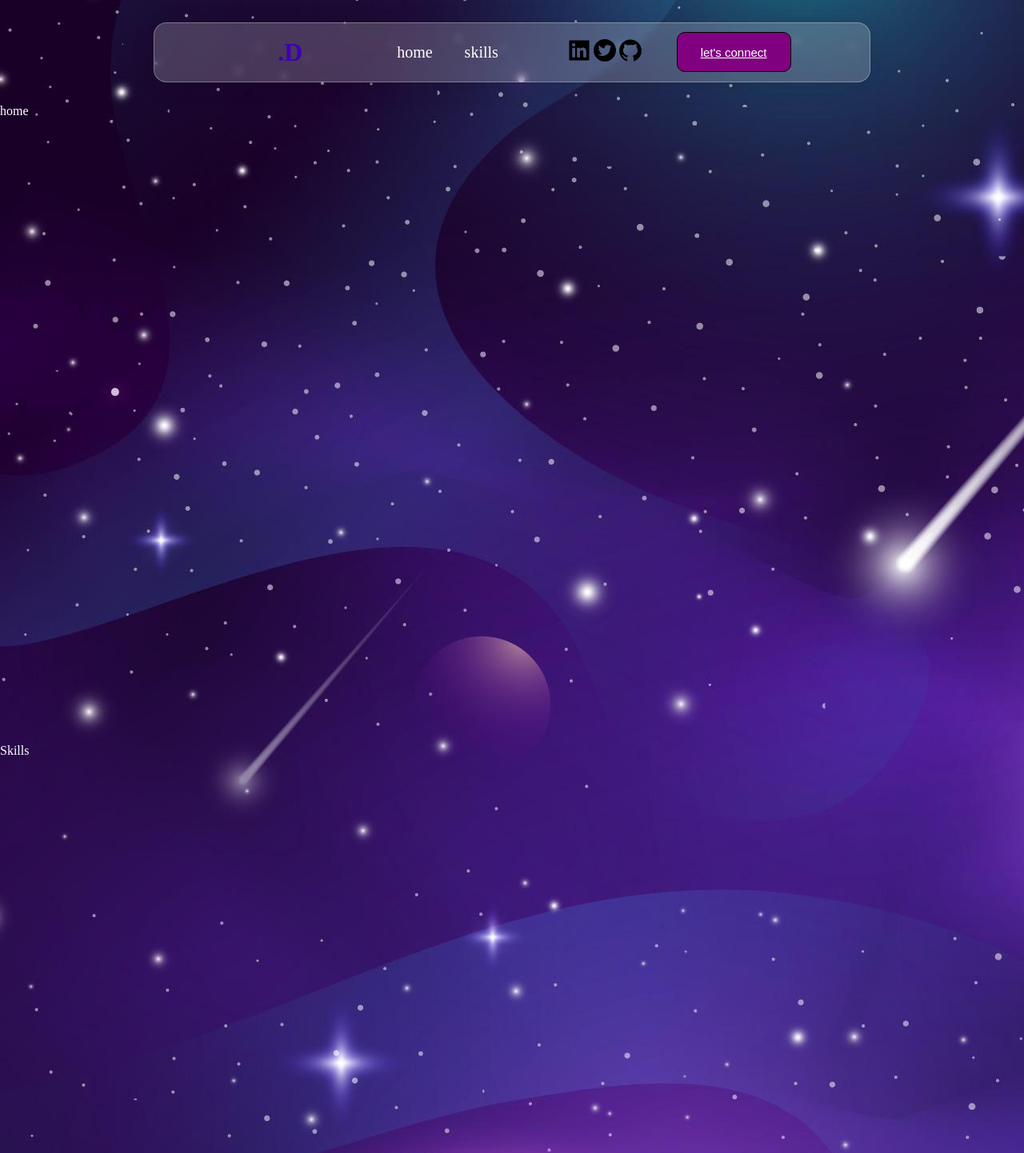
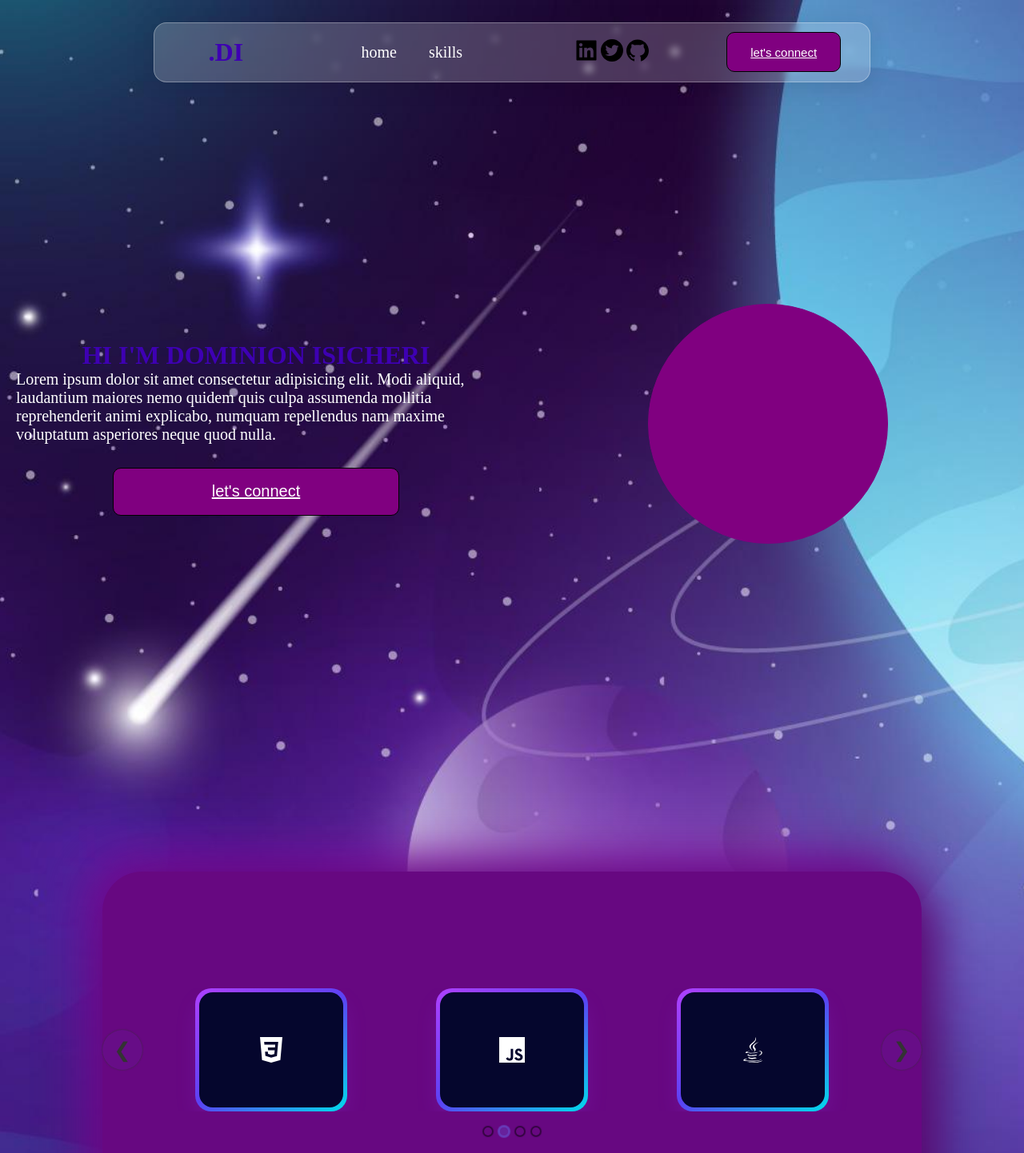
Before and after one commit to isicheri/isicheri.github.io, a React (Create React App) app: page / in a window 1280 px wide. Shown: the top 1442 px of the page at 80% size. Built offline with nearby package versions, Linux system fonts and the light colour scheme.

Commit message:
finished the skills page

```diff
--- a/package.json
+++ b/package.json
@@ -6,6 +6,7 @@
     "cra-template": "1.2.0",
     "react": "^18.2.0",
     "react-dom": "^18.2.0",
+    "react-elastic-carousel": "^0.11.5",
     "react-icons": "^4.9.0",
     "react-scripts": "5.0.1",
     "styled-components": "^6.0.0-rc.3"
--- a/src/App.css
+++ b/src/App.css
@@ -6,4 +6,7 @@
 
 .App {
   background-image: url("./assests/images/5509862.jpg");
+  background-repeat: no-repeat;
+  background-position: center;
+background-size: cover;
 }
--- a/src/components/Home/Home.js
+++ b/src/components/Home/Home.js
@@ -1,10 +1,32 @@
 import React from 'react'
-import { HomeCon } from './Home.styles'
+import { Con1, Con2, HomeCon } from './Home.styles'
 
 const Home = () => {
   return (
     <HomeCon id='home'>
-        home
+      <Con1>
+   <div className='text'>
+  <h1>
+    HI I'M DOMINION ISICHERI
+  </h1>
+  <p>
+    Lorem ipsum dolor sit amet consectetur adipisicing elit. Modi aliquid, laudantium maiores nemo quidem quis culpa assumenda mollitia reprehenderit animi explicabo, numquam repellendus nam maxime voluptatum asperiores neque quod nulla.
+  </p>
+   </div>
+   <div className="button-con">
+    <button>
+      <a href="#contact">
+        let's connect
+      </a>
+    </button>
+   </div>
+      </Con1>
+
+      <Con2>
+        <div className='image-holder'>
+
+        </div>
+      </Con2>
     </HomeCon>
   )
 }
--- a/src/components/Home/Home.styles.js
+++ b/src/components/Home/Home.styles.js
@@ -3,4 +3,94 @@ import styled from "styled-components";
 export const HomeCon = styled.div`
 height: 100vh;
 color: white;
+display: flex;
+justify-content: center;
+align-items: center;
+@media screen and (max-width: 960px) {
+    display: flex;
+justify-content: center;
+align-items: center;
+flex-direction: column;
+}
 `;
+
+export const Con1 = styled.div`
+// background: black;
+height: 60vh;
+width: 50%;
+display: flex;
+justify-content:center;
+align-items: center;
+flex-direction: column;
+.text {
+    display: flex;
+    justify-content: center;
+    align-items: center;
+    flex-direction: column;
+    padding: 20px;
+}
+ h1 {
+    color: #3e00b3;
+ }
+ p {
+    text-align: left;
+    font-size: 20px;
+ }
+ .button-con {
+    // background: white;
+    width: 80%;
+    height: 80px;
+    display: flex;
+    justify-content: center;
+    align-items: center;
+ }
+
+ button {
+    width: 70%;
+    border: 1px solid black;
+    height: 60px;
+border-radius: 10px;
+background: purple;
+ }
+
+ a {
+    color: white;
+    font-size: 20px;
+}
+
+@media screen and (max-width: 960px) {
+    height: 50vh;
+    h1 {
+        color: #3e00b3;
+        font-size: 20px;
+     }
+     p {
+        text-align: left;
+        font-size: 15px;
+     }
+
+     button {
+        width: 100%;
+        border: 1px solid black;
+        height: 50px;
+    border-radius: 10px;
+    background: purple;
+     }
+}
+`;
+
+export const Con2 = styled.div`
+// background: black;
+height: 60vh;
+width: 50%;
+display: flex;
+justify-content: center;
+align-items: center;
+.image-holder {
+    height: 300px;
+    width: 300px;
+    border-radius: 50%;
+    border: 1px solid purple;
+    background: purple;
+}
+`;
--- a/src/components/Navbar/Navbar.js
+++ b/src/components/Navbar/Navbar.js
@@ -1,20 +1,33 @@
-import React from 'react'
+import React, { useState } from 'react'
 import { LinkCon, MainCon, NavCon, TitleCon, Nav, IconCon, HamCon, ButtonCon } from './Navbar.styles'
 import { AiFillTwitterCircle, AiFillGithub,AiFillLinkedin} from "react-icons/ai"
 import {RxHamburgerMenu} from "react-icons/rx"
 import {GrClose} from "react-icons/gr"
 
 const Navbar = () => {
+
+  const [toggle,setToggle] = useState(true)
+
+  const handleToggle = () => {
+if(toggle) {
+setToggle(false);
+}else {
+  setToggle(true);
+  }
+  }
   return (
    <MainCon>
     <NavCon>
 
-      <Nav>
-      <TitleCon>
+
+    <TitleCon>
         <h1>
-          .D
+          .DI
         </h1>
       </TitleCon>
+
+      <Nav open={toggle}>
+
       <LinkCon>
       <ul>
         {
@@ -52,8 +65,12 @@ const Navbar = () => {
 
       </Nav>
 
-      <HamCon>
-       <RxHamburgerMenu size={"2rem"} />
+      <HamCon onClick={handleToggle}>
+
+        {
+          toggle ?   <RxHamburgerMenu size={"2rem"} /> : <GrClose size={"2rem"} />
+        }
+
        </HamCon>
 
     </NavCon>
--- a/src/components/Navbar/Navbar.styles.js
+++ b/src/components/Navbar/Navbar.styles.js
@@ -33,6 +33,26 @@ display: flex;
 justify-content: space-around;
 align-items: center;
 // padding: 20px;
+
+@media screen and (max-width:960px){
+    height: 70vh;
+    width: 100%;
+    display: flex;
+    align-items: center;
+    justify-content: center;
+    flex-direction: column;
+    margin-top: 650px;
+    background: rgba(26, 25, 25, 0.9);
+ border-radius: 16px;
+ box-shadow: 0 4px 30px rgba(0, 0, 0, 0.1);
+ backdrop-filter: blur(2.8px);
+ -webkit-backdrop-filter: blur(2.8px);
+ border: 1px solid rgba(26, 25, 25, 0.23);
+    position: relative;
+    left: ${({open}) => !open ? '0px' : '-1000px'};
+    transition: all ease-out .5s;
+    z-index: 999;
+ }
 `;
 
 export const TitleCon = styled.div`
@@ -82,6 +102,17 @@ height: 50px;
 a {
     color: black;
 }
+
+@media screen and (max-width: 960px) {
+width: 80%;
+background:white;
+margin: 20px;
+
+a {
+    color: black;
+    padding: 10px;
+}
+}
 `;
 
 
@@ -104,6 +135,11 @@ a {
     color: white;
     font-size: 15px;
 }
+
+@media screen and (max-width: 960px) {
+    width: 80%;
+    margin: 10px;
+}
 `;
 
 export const HamCon = styled.div`
@@ -112,7 +148,7 @@ display: none;
     display: flex;
     height: 50px;
     width: 30%;
-    // justify-content: center;
-    // align-items: center;
+    justify-content: center;
+    align-items: center;
 }
 `;
--- a/src/components/skills/Skills.js
+++ b/src/components/skills/Skills.js
@@ -1,12 +1,96 @@
 import React from 'react'
-import { SkillCon } from './Skills.styles'
+import { SkillCon, MainCon } from './Skills.styles'
+import {FaJava,FaReact,FaGit,FaNodeJs} from "react-icons/fa"
+import {SiJavascript,SiSpringboot,SiExpress,SiNestjs,SiStyledcomponents,SiGnubash,SiCss3} from "react-icons/si"
+// import {BiLogoNodejs,BiLogoHtml5,BiLogoCss3} from "react-icons/bi"
+import {AiFillHtml5} from "react-icons/ai"
+import Carousel from 'react-elastic-carousel'
+
+
+// import Sliider from '../Slider/Sliider'
 
 const Skills = () => {
+
+  const breakPoints = [
+    { width: 1, itemsToShow: 1 },
+    { width: 550, itemsToShow: 2, itemsToScroll: 2, pagination: false },
+    { width: 850, itemsToShow: 3 },
+    { width: 1150, itemsToShow: 4, itemsToScroll: 2 },
+    { width: 1450, itemsToShow: 5 },
+    { width: 1750, itemsToShow: 6 },
+  ]
+
   return (
     <SkillCon id='skills'>
-        Skills
+<MainCon>
+  <Carousel enableAutoPlay autoPlaySpeed={1500} breakPoints={breakPoints}>
+ {
+  skillSet.map(({id,skill}) => (
+    <div class="card" key={id}>
+    <div class="card__content">
+      {
+        skill
+      }
+    </div>
+    </div>
+  ))
+ }
+  </Carousel>
+</MainCon>
+
     </SkillCon>
   )
 }
 
+const skillSet = [
+  {
+    id: 0,
+    skill: <AiFillHtml5 size={"2rem"} color='white'/>
+  },
+  {
+    id: 1,
+    skill: <SiCss3 size={"2rem"} color='white' />
+  },
+  {
+    id: 2,
+    skill: <SiJavascript size={"2rem"} color='white' />
+  },
+  {
+    id: 3,
+    skill: <FaJava size={"2rem"} color='white' />
+  },
+{
+  id: 4,
+  skill: <FaReact size={"2rem"} color='white'/>
+},
+{
+  id: 5,
+  skill: <SiStyledcomponents size={"2rem"} color='white' />
+},
+{
+  id: 6,
+  skill: <FaNodeJs size={"2rem"} color='white' />,
+},
+{
+  id: 7,
+  skill: <SiExpress size={"2rem"} color='white' />
+},
+{
+  id: 8,
+  skill: <SiSpringboot size={"2rem"} color='white'/>
+},
+{
+  id: 9,
+  skill: <SiNestjs size={"2rem"} color='white'/>
+},,
+{
+  id: 10,
+  skill: <FaGit size={"2rem"} color='white'/>
+},
+{
+  id: 11,
+  skill: <SiGnubash size={"2rem"} color='white'/>
+}
+]
+
 export default Skills
--- a/src/components/skills/Skills.styles.js
+++ b/src/components/skills/Skills.styles.js
@@ -3,4 +3,48 @@ import styled from "styled-components";
 export const SkillCon = styled.div`
 height: 100vh;
 color: white;
+display: flex;
+justify-content: center;
+align-items: center;
 `;
+
+export const MainCon = styled.div`
+background: purple;
+width: 80%;
+height: 60vh;
+// border-radius: 50px;
+// background: #a81bd0;
+// box-shadow:  20px 20px 60px #8f17b1,
+//              -20px -20px 60px #c11fef;
+
+
+border-radius: 50px;
+background: #670881;
+box-shadow:  20px 20px 60px #58076e,
+             -20px -20px 60px #760994;
+
+             display: flex;
+             justify-content: space-between;
+             align-items: center;
+
+
+             .card {
+                width: 190px;
+                height: 154px;
+                border-radius: 20px;
+                padding: 5px;
+                box-shadow: rgba(151, 65, 252, 0.2) 0 15px 30px -5px;
+                background-image: linear-gradient(144deg,#AF40FF, #5B42F3 50%,#00DDEB);
+              }
+
+              .card__content {
+                background: rgb(5, 6, 45);
+                border-radius: 17px;
+                width: 100%;
+                height: 100%;
+                display: flex;
+                justify-content: center;
+                align-items: center;
+              }
+
+`;
```
Also changed, not shown: 1 other file (tests, documents, lock files or other folders).
